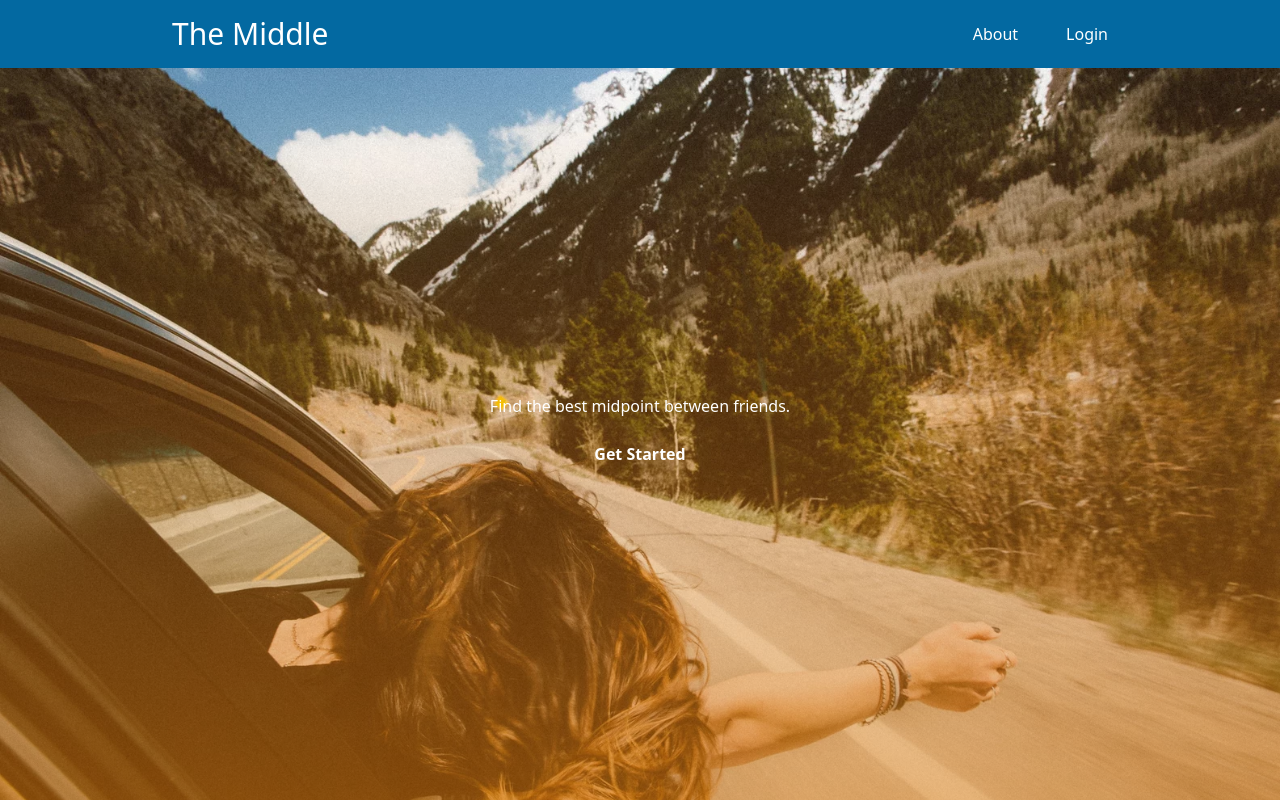
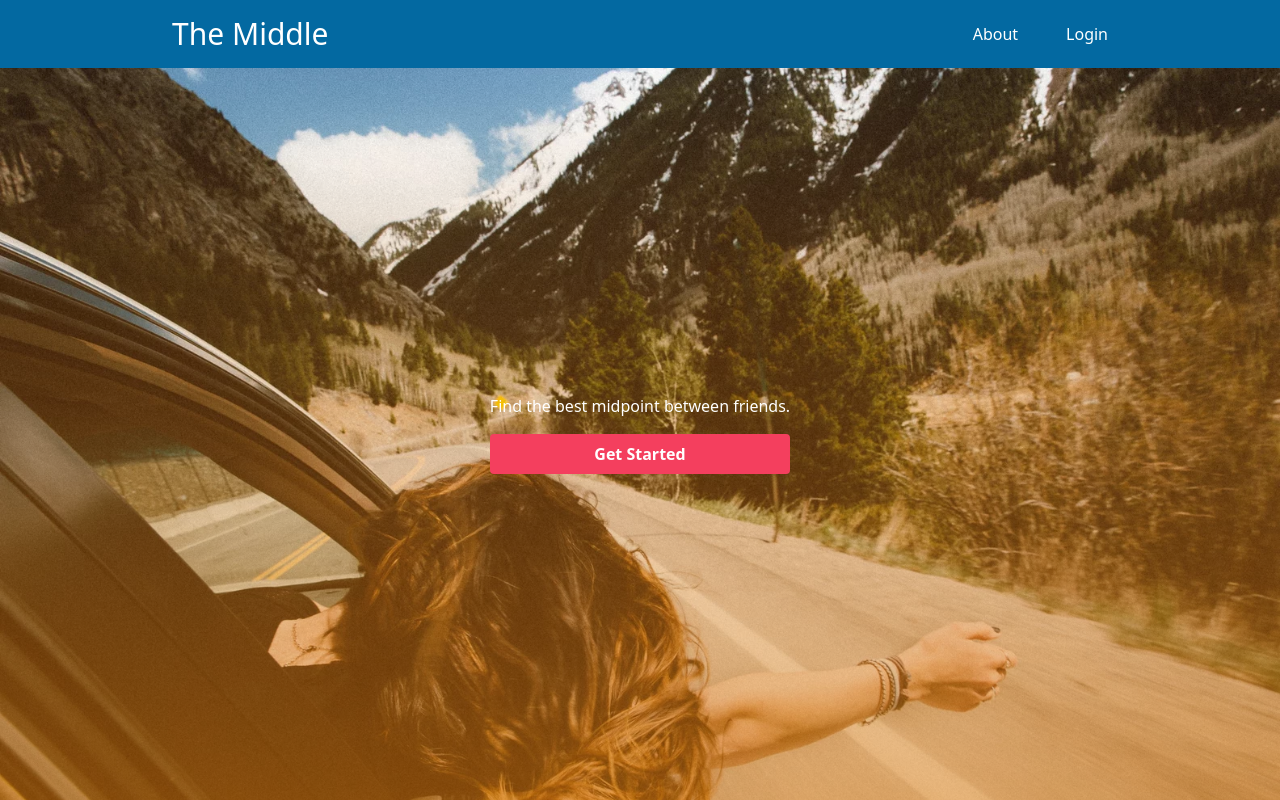
Before and after one commit to spitsfire/the-middle-front, a React (Vite) app: page / in a window 1280 px wide. Built offline with nearby package versions, Linux system fonts and the light colour scheme.

Commit message:
adds navigation to Get Started button to Form component

```diff
--- a/src/components/Jumbotron.jsx
+++ b/src/components/Jumbotron.jsx
@@ -1,6 +1,8 @@
 import React from "react";
+import { useNavigate } from "react-router-dom";
 
 const Jumbotron = () => {
+  const navigate = useNavigate();
   return (
     <div
       id='jumbotron'
@@ -8,7 +10,12 @@
     >
       <div className='flex flex-col gap-4'>
         <p>Find the best midpoint between friends.</p>
-        <button className='btn bg-rose-500'>Get Started</button>
+        <button
+          className='btn bg-primary-500'
+          onClick={() => navigate("midpoint")}
+        >
+          Get Started
+        </button>
       </div>
     </div>
   );
```
